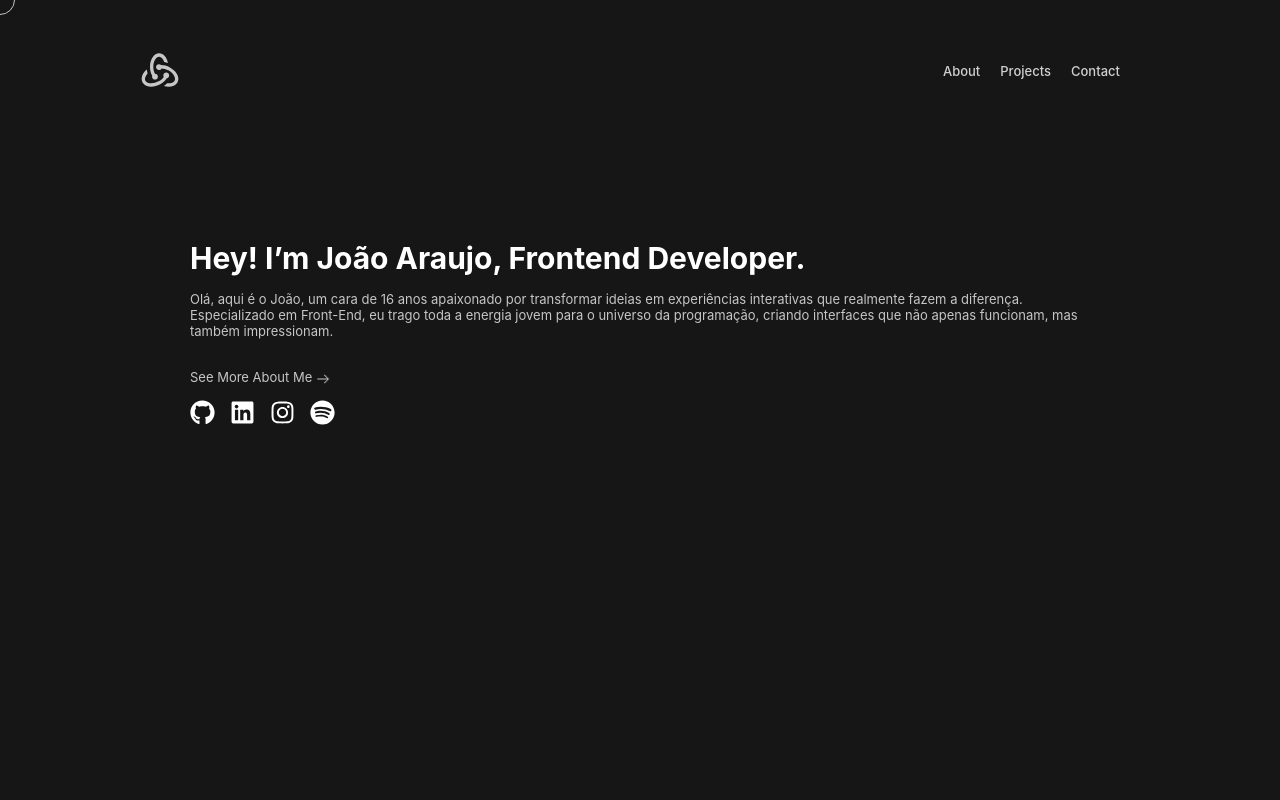
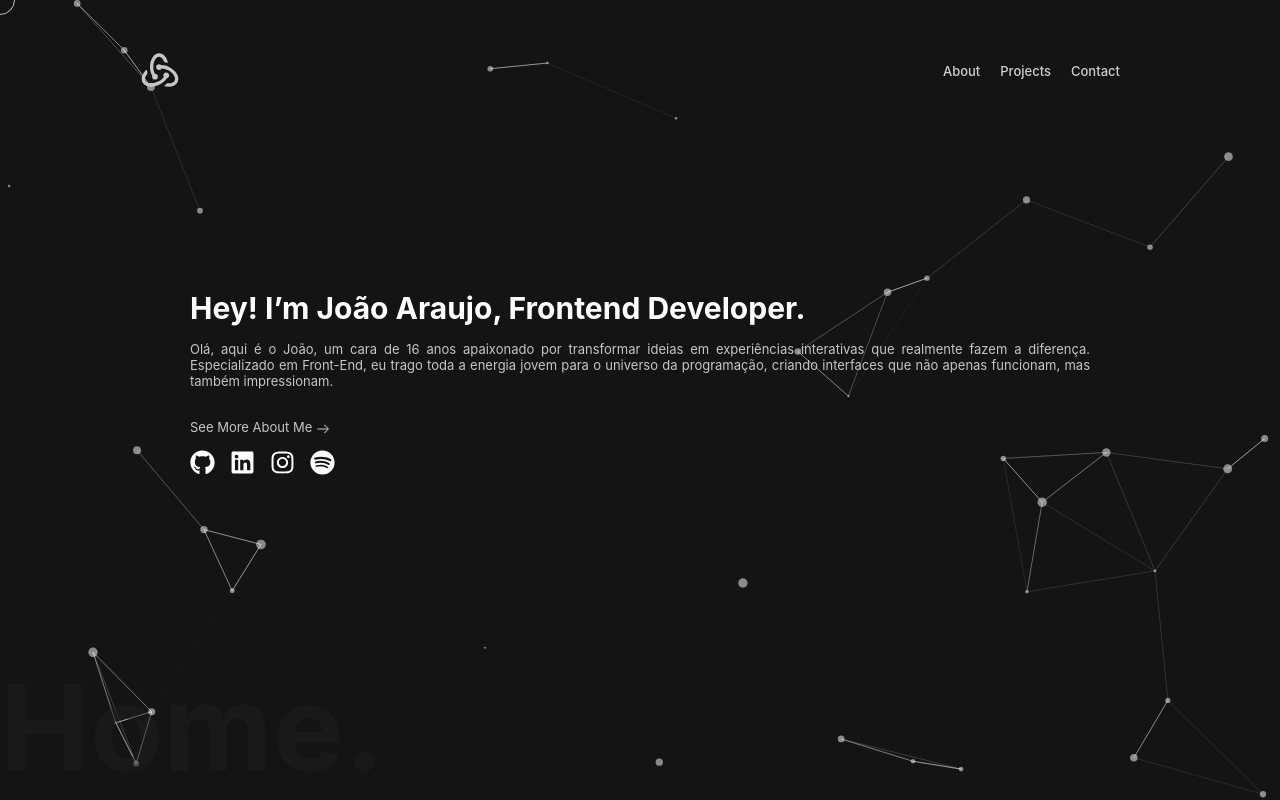
Before and after one commit to joao-araujoo/Portfolio, a React (Vite) app: page / in a window 1280 px wide. Built offline with nearby package versions, Linux system fonts and the light colour scheme.

Commit message:
feat: tsparticles background

```diff
--- a/package.json
+++ b/package.json
@@ -10,6 +10,8 @@
     "preview": "vite preview"
   },
   "dependencies": {
+    "@tsparticles/react": "^3.0.0",
+    "@tsparticles/slim": "^3.1.0",
     "framer-motion": "^10.18.0",
     "prop-types": "^15.8.1",
     "react": "^18.2.0",
--- a/src/App.jsx
+++ b/src/App.jsx
@@ -3,6 +3,7 @@ import Cursor from "./components/Atoms/Cursor";
 import Footer from "./components/Organisms/Footer";
 import Header from "./components/Organisms/Header";
 import Main from "./components/Organisms/Main";
+import Particle from "./components/Atoms/Particle/Particle";
 
 export default function App() {
   const [cursorVariant, setCursorVariant] = useState("default");
@@ -13,6 +14,8 @@ export default function App() {
 
   return (
     <>
+      <Particle />
+      <h1 className="background-title">Home.</h1>
       <Cursor cursorVariant={cursorVariant} />
       <Header hoverEnter={hoverEnter} cursorLeave={cursorLeave} />
       <Main>
@@ -24,7 +27,7 @@ export default function App() {
           Hey! I’m João Araujo, Frontend Developer.
         </h1>
         <p
-          style={{ marginTop: "15px", marginBottom: "30px" }}
+          style={{ marginTop: "15px", marginBottom: "30px", textAlign: "justify" }}
           className="paragraph"
         >
           Olá, aqui é o João, um cara de 16 anos apaixonado por transformar
--- /dev/null
+++ b/src/components/Atoms/Particle/Particle.jsx
@@ -0,0 +1,120 @@
+import { useEffect, useMemo, useState } from "react";
+import Particles, { initParticlesEngine } from "@tsparticles/react";
+// import { loadAll } from "@/tsparticles/all"; // if you are going to use `loadAll`, install the "@tsparticles/all" package too.
+// import { loadFull } from "tsparticles"; // if you are going to use `loadFull`, install the "tsparticles" package too.
+import { loadSlim } from "@tsparticles/slim"; // if you are going to use `loadSlim`, install the "@tsparticles/slim" package too.
+// import { loadBasic } from "@tsparticles/basic"; // if you are going to use `loadBasic`, install the "@tsparticles/basic" package too.
+
+export default function Particle() {
+  const [init, setInit] = useState(false);
+
+  // this should be run only once per application lifetime
+  useEffect(() => {
+    initParticlesEngine(async (engine) => {
+      // you can initiate the tsParticles instance (engine) here, adding custom shapes or presets
+      // this loads the tsparticles package bundle, it's the easiest method for getting everything ready
+      // starting from v2 you can add only the features you need reducing the bundle size
+      //await loadAll(engine);
+      //await loadFull(engine);
+      await loadSlim(engine);
+      //await loadBasic(engine);
+    }).then(() => {
+      setInit(true);
+    });
+  }, []);
+
+  const particlesLoaded = (container) => {
+    console.log(container);
+  };
+
+  const options = useMemo(
+    () => ({
+      fullScreen: {
+        enabled: true,
+        zIndex: -99,
+      },
+      noise: {
+        enabled: true
+      },
+      background: {
+        color: {
+          value: "#141414",
+        },
+      },
+      fpsLimit: 144,
+      interactivity: {
+        events: {
+          onClick: {
+            enable: true,
+            mode: "push",
+          },
+          onHover: {
+            enable: true,
+            mode: "repulse",
+          },
+        },
+        modes: {
+          push: {
+            quantity: 4,
+          },
+          repulse: {
+            distance: 200,
+            duration: 0.4,
+          },
+        },
+      },
+      particles: {
+        color: {
+          value: "#ffffff",
+        },
+        links: {
+          color: "#ffffff",
+          distance: 150,
+          enable: true,
+          opacity: 0.5,
+          width: 1,
+        },
+        move: {
+          direction: "none",
+          enable: true,
+          outModes: {
+            default: "bounce",
+          },
+          random: false,
+          speed: 6,
+          straight: false,
+        },
+        number: {
+          density: {
+            enable: true,
+          },
+          value: 80,
+        },
+        opacity: {
+          value: 0.5,
+        },
+        shape: {
+          type: "circle",
+        },
+        size: {
+          value: { min: 1, max: 5 },
+        },
+      },
+      detectRetina: true,
+    }),
+    []
+  );
+
+  if (init) {
+    return (
+      <Particles
+        id="tsparticles"
+        particlesLoaded={particlesLoaded}
+        options={options}
+        style={{ zIndex: "-999", position: "absolute", top: 0, left: 0 }}
+      />
+    );
+  }
+
+  return null;
+}
--- a/src/components/Organisms/Main/styles.module.css
+++ b/src/components/Organisms/Main/styles.module.css
@@ -1,5 +1,5 @@
 .wrapper {
-  padding: 150px 50px;
+  padding: 200px 50px;
 }
 
 @media (max-width: 768px) {
--- a/src/stylesheets/global.css
+++ b/src/stylesheets/global.css
@@ -9,11 +9,15 @@
 }
 
 ::selection {
-  background-color: #222;
+  background-color: #333;
 }
 
 body {
   background-color: var(--background-color);
+  /* background: -moz-linear-gradient(0deg, rgba(54, 54, 54, 1) 0%, rgba(31, 31, 31, 1) 50%, rgba(20, 20, 20, 1) 100%);
+  background: -webkit-linear-gradient(0deg, rgba(54, 54, 54, 1) 0%, rgba(31, 31, 31, 1) 50%, rgba(20, 20, 20, 1) 100%);
+  background: linear-gradient(0deg, rgba(54, 54, 54, 1) 0%, rgba(31, 31, 31, 1) 50%, rgba(20, 20, 20, 1) 100%);
+  filter: progid:DXImageTransform.Microsoft.gradient(startColorstr="#363636", endColorstr="#141414", GradientType=1); */
   max-width: fit-content;
   height: 100dvh;
   padding: 50px;
@@ -36,6 +40,16 @@ body {
   pointer-events: none;
 }
 
+.background-title {
+  font-size: 120px;
+  position: fixed;
+  left: 0;
+  bottom: 0;
+  color: rgba(30, 30, 30, .5);
+  user-select: none;
+  z-index: -1;
+}
+
 .title {
   font-size: 30px;
   max-width: fit-content;
```
Also changed, not shown: 1 other file (tests, documents, lock files or other folders).
